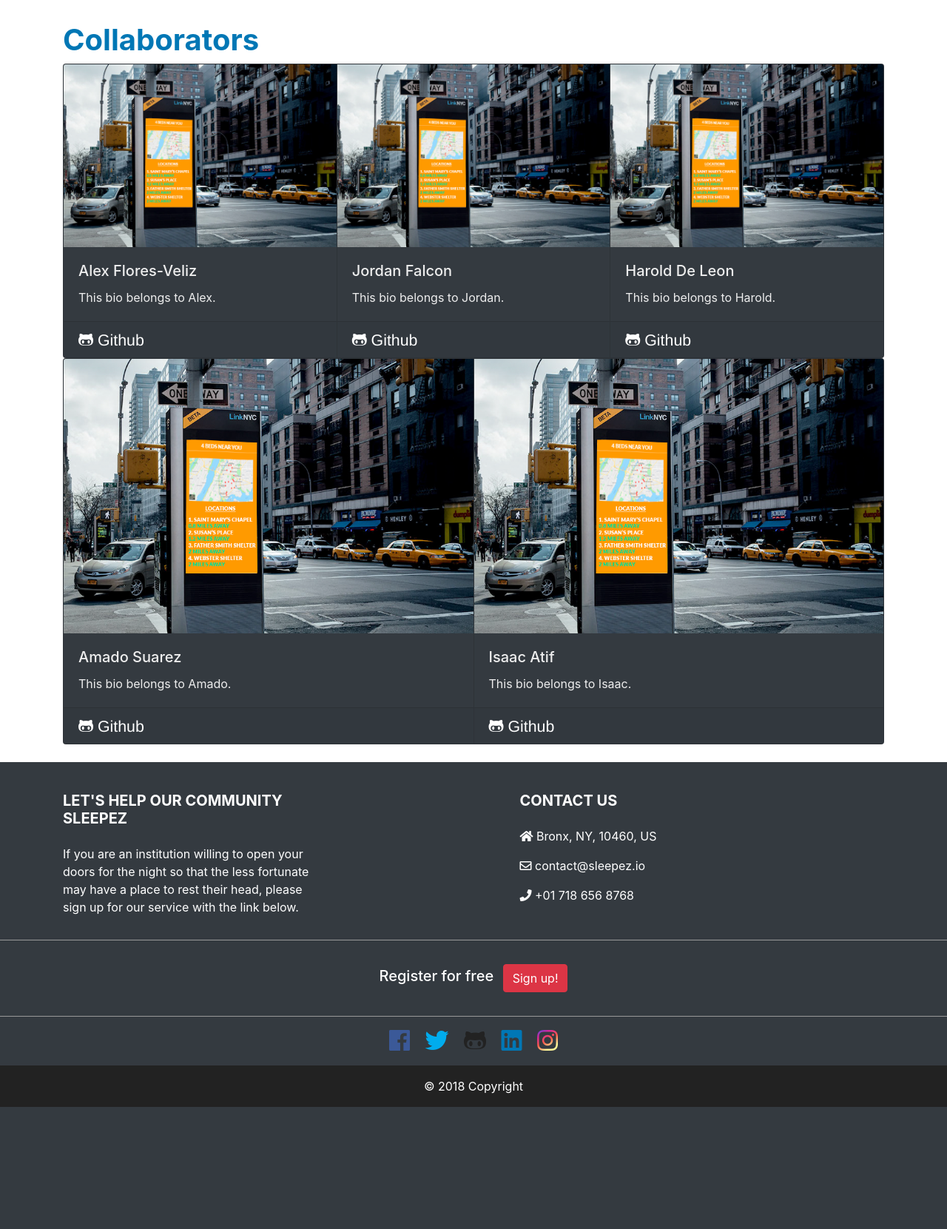
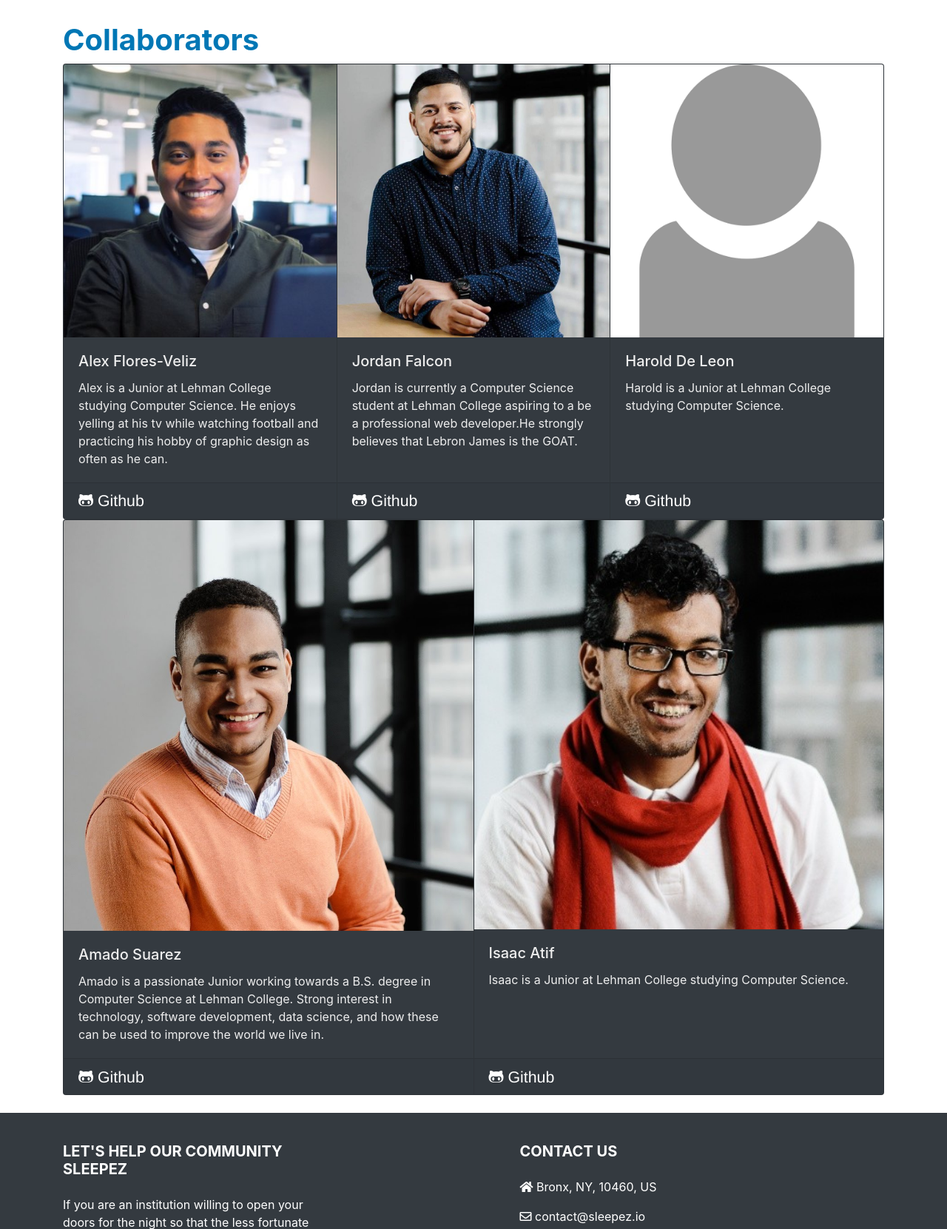
Before and after one commit to j-falcon122/CUNY-Hackathon-2018, a Django app: page /about/ in a window 1280 px wide. Shown: the part 77-1738 px from the top of the page at 74% size. Before the commit the page ends 1573 px from the top, so only its background shows below. Run offline with Django 3.2, Linux system fonts and the light colour scheme; some libraries are stand-ins or nearby versions.

Commit message:
add profiles for contributors

```diff
--- a/Hackathon2018/sleepez/templates/sleepez/about.html
+++ b/Hackathon2018/sleepez/templates/sleepez/about.html
@@ -7,10 +7,10 @@
       <div class="card-group">
     <!-- ALEX F-V  -->
       <div class="card about bg-dark">
-        <img class="card-img-top" src="{% static 'img/linknyc.png' %}" alt="Card image cap">
+        <img class="card-img-top" src="{% static 'img/profile_alex.jpg' %}" alt="Card image cap">
         <div class="card-body">
           <h5 class="card-title">Alex Flores-Veliz</h5>
-          <p class="card-text">This bio belongs to Alex.</p>
+          <p class="card-text">Alex is a Junior at Lehman College studying Computer Science. He enjoys yelling at his tv while watching football and practicing his hobby of graphic design as often as he can.</p>
         </div>
         <div class="card-footer">
           <i class="fab fa-github-alt fa-lg"><a class="github-link" target="_blank" href="https://github.com/AlexFloresVeliz"> Github</a></i>
@@ -18,10 +18,10 @@
       </div>
     <!-- Jordan Falcon  -->
       <div class="card bg-dark">
-        <img class="card-img-top" src="{% static 'img/linknyc.png' %}" alt="Card image cap">
+        <img class="card-img-top" src="{% static 'img/jordan_falcon_profile_pic.jpg' %}" alt="Card image cap">
         <div class="card-body">
           <h5 class="card-title">Jordan Falcon</h5>
-          <p class="card-text">This bio belongs to Jordan.</p>
+          <p class="card-text">Jordan is currently a Computer Science student at Lehman College aspiring to a be a professional web developer.He strongly believes that Lebron James is the GOAT.</p>
         </div>
         <div class="card-footer">
           <i class="fab fa-github-alt fa-lg"><a class="github-link" target="_blank" href="https://github.com/j-falcon122"> Github</a></i>
@@ -29,10 +29,10 @@
       </div>
     <!-- Harold De Leon  -->
       <div class="card bg-dark">
-        <img class="card-img-top" src="{% static 'img/linknyc.png' %}" alt="Card image cap">
+        <img class="card-img-top" src="{% static 'img/profile_default.png' %}" alt="Card image cap">
         <div class="card-body">
           <h5 class="card-title">Harold De Leon</h5>
-          <p class="card-text">This bio belongs to Harold.</p>
+          <p class="card-text">Harold is a Junior at Lehman College studying Computer Science.</p>
         </div>
         <div class="card-footer">
           <i class="fab fa-github-alt fa-lg"><a class="github-link" target="_blank" href="https://github.com/HaroldDLeon"> Github</a></i>
@@ -43,10 +43,10 @@
     <div class="card-group">
     <!-- Amado Suarez -->
       <div class="card bg-dark">
-        <img class="card-img-top" src="{% static 'img/linknyc.png' %}" alt="Card image cap">
+        <img class="card-img-top" src="{% static 'img/amado_profile.jpeg' %}" alt="Card image cap">
         <div class="card-body">
           <h5 class="card-title">Amado Suarez</h5>
-          <p class="card-text">This bio belongs to Amado.</p>
+          <p class="card-text">Amado is a passionate Junior working towards a B.S. degree in Computer Science at Lehman College. Strong interest in technology, software development, data science, and how these can be used to improve the world we live in.</p>
         </div>
         <div class="card-footer">
           <i class="fab fa-github-alt fa-lg"><a class="github-link" target="_blank" href="https://github.com/AmadoSuarez"> Github</a></i>
@@ -54,10 +54,10 @@
       </div>
     <!-- Isaac Atif  -->
       <div class="card bg-dark">
-        <img class="card-img-top" src="{% static 'img/linknyc.png' %}" alt="Card image cap">
+        <img class="card-img-top" src="{% static 'img/isaac_profile.jpeg' %}" alt="Card image cap">
         <div class="card-body">
           <h5 class="card-title">Isaac Atif</h5>
-          <p class="card-text">This bio belongs to Isaac.</p>
+          <p class="card-text">Isaac is a Junior at Lehman College studying Computer Science.</p>
         </div>
         <div class="card-footer">
           <i class="fab fa-github-alt fa-lg"><a class="github-link" target="_blank" href="https://github.com/Isaaclipse"> Github</a></i>
```
Also changed, not shown: Hackathon2018/sleepez/static/img/amado_profile.jpeg (added), Hackathon2018/sleepez/static/img/isaac_profile.jpeg (added), Hackathon2018/sleepez/static/img/jordan_falcon_profile_pic.jpg (added), Hackathon2018/sleepez/static/img/profile_alex.jpg (added), Hackathon2018/sleepez/static/img/profile_default.png (added).
